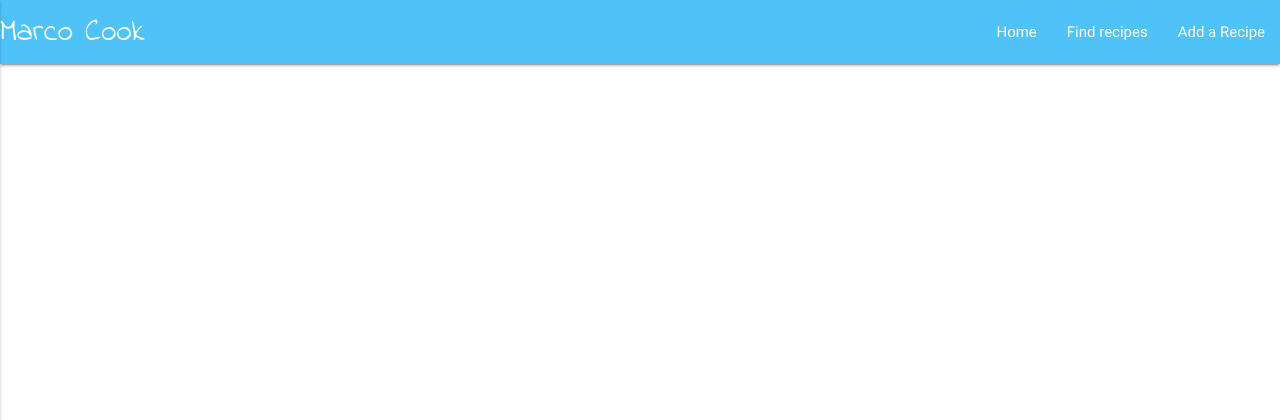
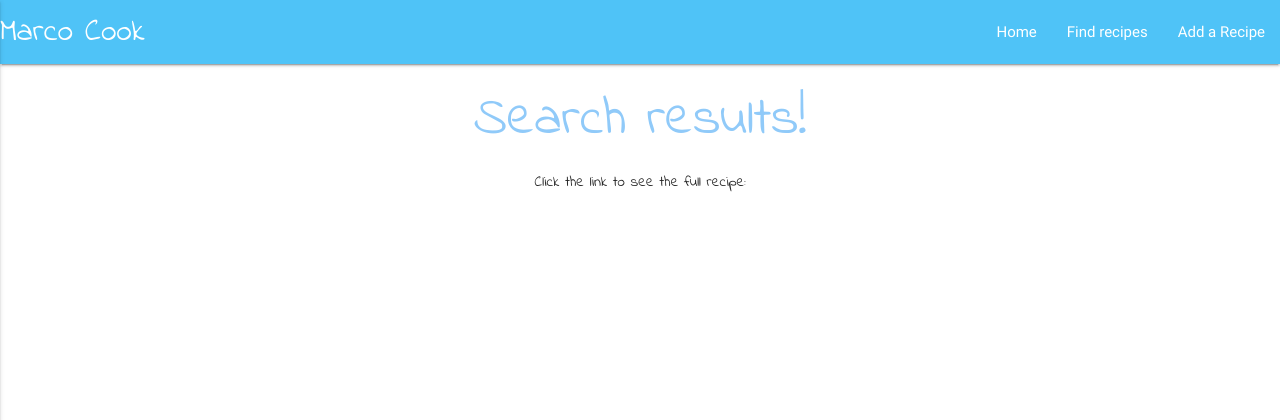
Before and after one commit to marcomoreschi/milestone-3, a Flask app: template templates/search_recipe_title.html in a window 1280 px wide. Shown: the top 420 px of the page. Run offline with Flask 2, Linux system fonts and the light colour scheme; the template is opened without the code that fills it, so the values that code supplies are empty; some libraries are stand-ins or nearby versions.

Commit message:
fixed code search_recipe_title and add card-image

```diff
--- a/app.py
+++ b/app.py
@@ -60,16 +60,16 @@ def insert_recipe():
 #////////////////////////////////////////////////# Find Recipe
 @app.route('/search_recipe')
 def search_recipe():
-    recipes=mongo.db.recipes.find()
+    recipes=mongo.db.recipes
     return render_template("search_recipe.html", recipes=recipes)
 
 
 @app.route('/search_recipe_title', methods=['POST'])
 def search_recipe_title():
-    recipes=mongo.db.recipes.find()
-    search = request.form.get('search_recipe')
-    recipe_title_search = mongo.db.recipes.find({"recipe_title": {"$regex": f'.*{search_recipe}.*'}})
-    return render_template("search_recipe_title.html", recipes=recipes)
+    search = request.form.get('search_recipe_title')
+    print(search)
+    recipe_title_search = mongo.db.cook_recipe.find({"recipe_title": {"$regex": f'.*{search}.*'}})
+    return render_template("search_recipe_title.html", recipes=recipe_title_search)
 
 
 if __name__ == '__main__':
--- a/templates/base.html
+++ b/templates/base.html
@@ -31,7 +31,7 @@
                 </ul>
                 <ul class="side-nav" id="mobile-demo">
                     <li><a href="{{url_for('index')}}">Home</a></li>
-                    <li><a href="#">Find a Recipe</a></li>
+                    <li><a href="{{url_for('search_recipe')}}">Find a Recipe</a></li>
                     <li><a href="{{url_for('add_recipe')}}">Add a Recipe</a></li>
                 </ul>
             </div>
--- a/templates/index.html
+++ b/templates/index.html
@@ -38,7 +38,8 @@
         </div>
     </div>
 
-    <div class="col s12 l4">
+
+<div class="col s12 l4">
         <div class="card medium">
             <div class="card-image">
               <img src="https://media.timeout.com/images/103696693/image.jpg">
@@ -52,7 +53,6 @@
             </div>
         </div>
     </div>
-
 </div>
 
 
@@ -71,7 +71,7 @@
                 <p class="standard-font">Click below to find a recipe on this site.</p>
             </div>
             <div>
-              <a href="#" class="waves-effect waves-light btn blue lighten-3 hoverable col s8 offset-s2 title-font white-text">Find a recipe</a>
+              <a href="{{url_for('search_recipe')}}" class="waves-effect waves-light btn blue lighten-3 hoverable col s8 offset-s2 title-font white-text">Find a recipe</a>
             </div>
         </div>
     </div>
--- a/templates/search_recipe.html
+++ b/templates/search_recipe.html
@@ -4,7 +4,7 @@
 
         <div class="row">
                 <h2 class="center-align title-font blue-text text-lighten-3">Find a Recipe!</h2>
-                <p class="card-title standard-font" style="font-size: 25px">Enter the recipe name to find a recipe</p>
+                <p class="card-title standard-font" style="font-size: 25px">Enter in lower case the recipe name to find a recipe</p>
         </div>
 
         <div class="row">
@@ -13,13 +13,13 @@
                 <h5 class="standard-font" style="font-size: 30px">Recipe Title:</h5>
                 <div class="input-field col s12">
                 <i class="fas fa-heading prefix"></i>
-                <input id="findrecipe_title" name="findrecipe_title" type="text" class="validate">
+                <input id="search_recipe_title" name="search_recipe_title" type="text" class="validate">
                 <label for="icon_prefix">Recipe Title</label>
         </div>
                 </div>
 
         <div class="row">
-            <button class="btn waves-effect waves-light light-blue" type="submit" name="action">Find a Recipe
+            <button class="btn waves-effect waves-light light-blue lighten-2" type="submit" name="action">Find a Recipe
                 <i class="material-icons right">search</i>
              </button>
         </div>
--- a/templates/search_recipe_title.html
+++ b/templates/search_recipe_title.html
@@ -2,6 +2,31 @@
 
 {% block content %}
 
+<div class="row">
+    <h2 class="center-align title-font center blue-text text-lighten-3">Search results!</h2>
+    <p class="center-align standard-font">Click the link to see the full recipe:</p>
+</div>
+
+<div class="row">
+{% for recipe in recipes %}
+     <div class="col s12 l4">
+        <div class="card medium">
+            <div class="card-image">
+              <img src="{{recipe.image}}">
+            </div>
+            <div class="card-content">
+                <span class="card-title standard-font">{{recipe.recipe_title}}</span>
+                <p class="standard-font">Click below to find the recipe.</p>
+            </div>
+            <div>
+              <a href="#" class="waves-effect waves-light btn blue lighten-3 hoverable col s8 offset-s2 title-font white-text">RECIPE</a>
+            </div>
+        </div>
+    </div>
 
 
+
+{% endfor %}
+</div>
+
 {% endblock %}
```
Also changed, not shown: templates/addrecipe.html (+9 -2 lines).
